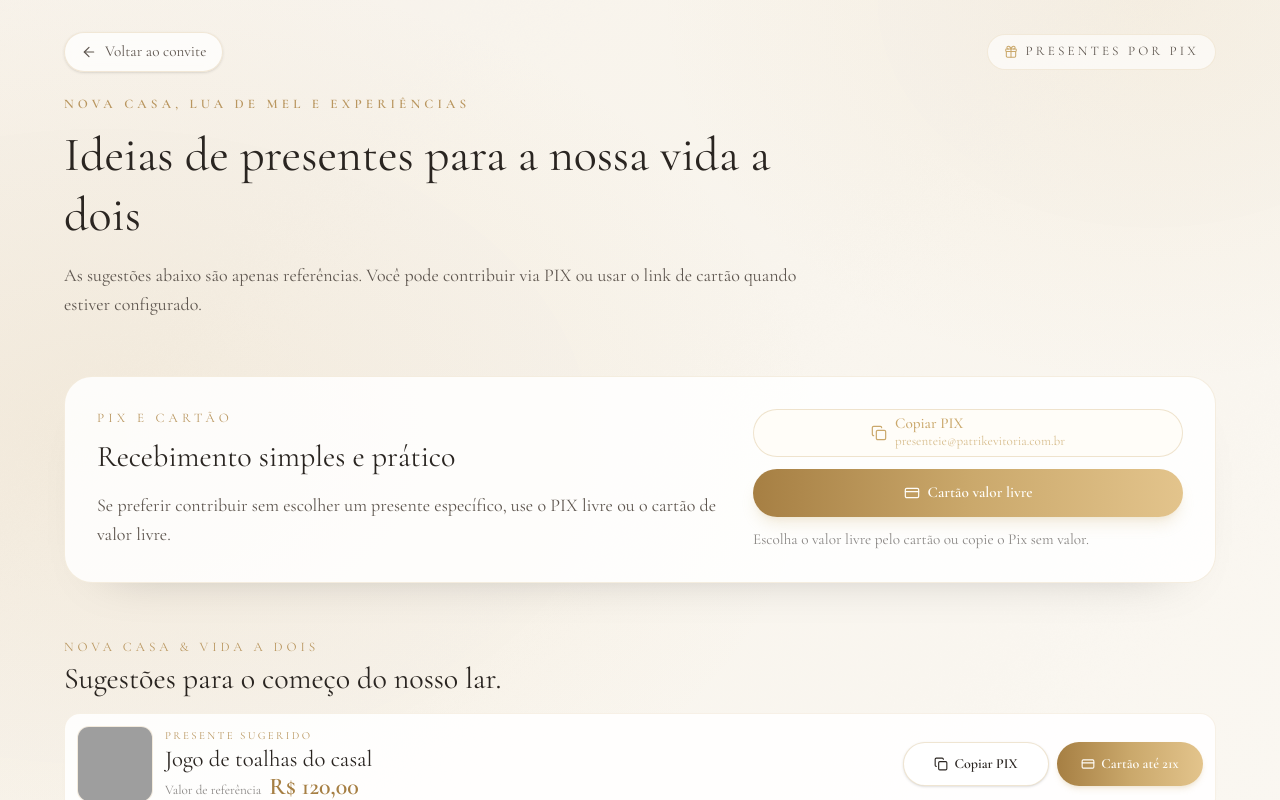
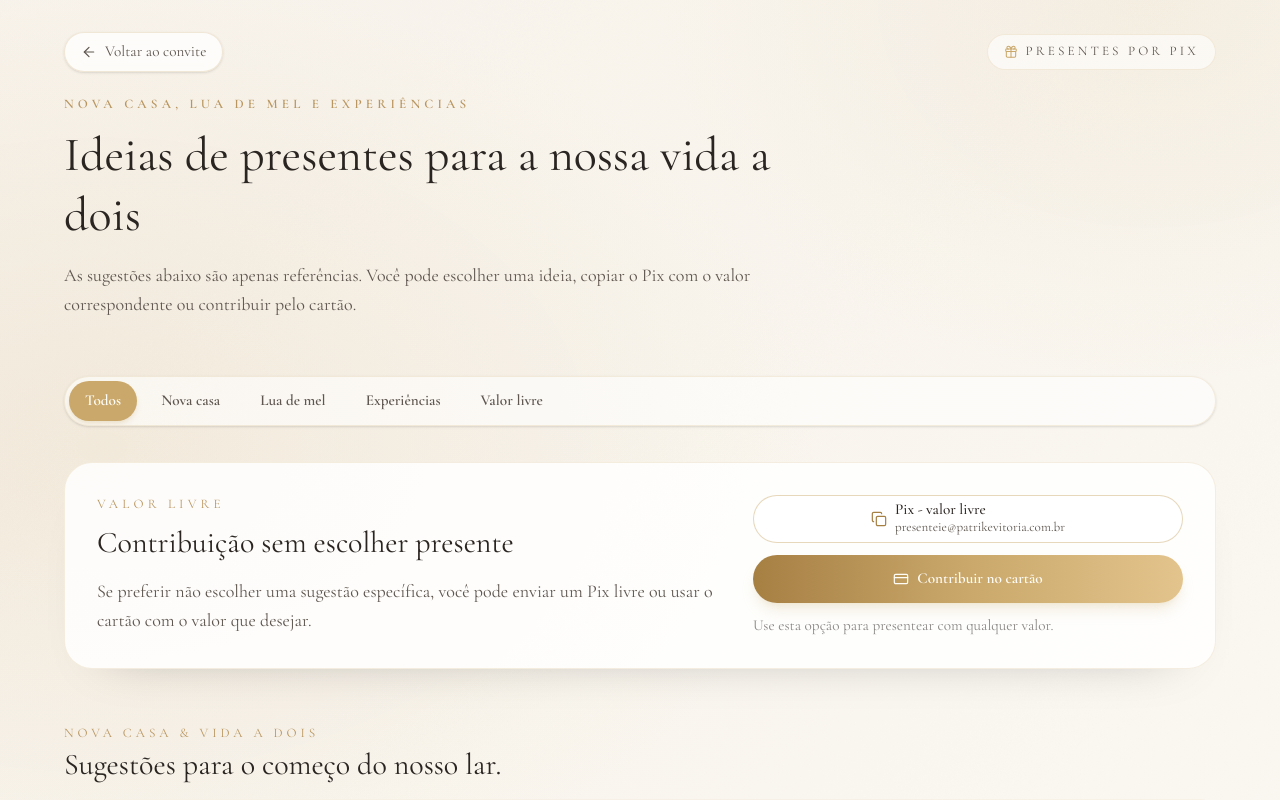
Before and after one commit to patrikcoelho/convite, a Next.js app: page /presentes in a window 1280 px wide. Shown: the top 800 px of the page. Built offline with nearby package versions, Linux system fonts and the light colour scheme; grey boxes are pictures that could not be loaded.

Commit message:
Improve gifts page filters and Pix UX

```diff
--- /dev/null
+++ b/app/presentes/layout.tsx
@@ -0,0 +1,15 @@
+import type { Metadata } from "next";
+
+export const metadata: Metadata = {
+  title: "Presentes | Vitória & Patrik",
+  description:
+    "Ideias de presentes para Vitória e Patrik, com contribuições por Pix ou cartão.",
+};
+
+export default function PresentesLayout({
+  children,
+}: Readonly<{
+  children: React.ReactNode;
+}>) {
+  return children;
+}
--- a/app/presentes/page.tsx
+++ b/app/presentes/page.tsx
@@ -114,11 +114,13 @@ type GiftIdea = {
 };
 
 const sections: Array<{
+  id: string;
   title: string;
   subtitle: string;
   items: GiftIdea[];
 }> = [
   {
+    id: "casa",
     title: "Nova Casa & Vida a Dois",
     subtitle: "Sugestões para o começo do nosso lar.",
     items: [
@@ -229,6 +231,7 @@ const sections: Array<{
     ],
   },
   {
+    id: "lua-de-mel",
     title: "Lua de Mel",
     subtitle: "Experiências em Buenos Aires e Colonia del Sacramento.",
     items: [
@@ -323,6 +326,7 @@ const sections: Array<{
     ],
   },
   {
+    id: "experiencias",
     title: "Experiências do Casal",
     subtitle: "Momentos simples e especiais para a rotina a dois.",
     items: [
@@ -377,14 +381,29 @@ const sections: Array<{
   },
 ];
 
+const giftFilters = [
+  { id: "todos", label: "Todos" },
+  { id: "casa", label: "Nova casa" },
+  { id: "lua-de-mel", label: "Lua de mel" },
+  { id: "experiencias", label: "Experiências" },
+  { id: "valor-livre", label: "Valor livre" },
+] as const;
+
 function SectionCard({ idea }: { idea: GiftIdea }) {
   const [src, setSrc] = useState(idea.image);
   const [imageFailed, setImageFailed] = useState(false);
   const [copyStatus, setCopyStatus] = useState<"idle" | "success" | "error">("idle");
+  const copyTimeoutRef = useRef<ReturnType<typeof setTimeout> | null>(null);
   const Icon = idea.icon;
   const pixPayload = buildPixPayload(idea);
   const hasFixedAmount = typeof idea.amount === "number";
   const amountText = hasFixedAmount ? currency.format(idea.amount as number) : "Valor livre";
+
+  useEffect(() => {
+    return () => {
+      if (copyTimeoutRef.current) clearTimeout(copyTimeoutRef.current);
+    };
+  }, []);
 
   async function handleCopyItemPix() {
     setCopyStatus("idle");
@@ -393,7 +412,8 @@ function SectionCard({ idea }: { idea: GiftIdea }) {
     } else {
       setCopyStatus("error");
     }
-    setTimeout(() => setCopyStatus("idle"), 1800);
+    if (copyTimeoutRef.current) clearTimeout(copyTimeoutRef.current);
+    copyTimeoutRef.current = setTimeout(() => setCopyStatus("idle"), 2600);
   }
 
   return (
@@ -456,7 +476,13 @@ function SectionCard({ idea }: { idea: GiftIdea }) {
             }`}
           >
             <Copy className="h-3.5 w-3.5 shrink-0" strokeWidth={1.9} />
-            <span className="truncate">{copyStatus === "success" ? "Copiado" : "Copiar PIX"}</span>
+            <span className="truncate">
+              {copyStatus === "success"
+                ? "Copiado"
+                : hasFixedAmount
+                  ? `Pix ${amountText}`
+                  : "Pix livre"}
+            </span>
           </button>
 
           <a
@@ -469,6 +495,21 @@ function SectionCard({ idea }: { idea: GiftIdea }) {
             <span className="truncate">Cartão até 21x</span>
           </a>
         </div>
+
+        {copyStatus !== "idle" ? (
+          <p
+            className={`col-span-2 text-sm sm:col-start-2 sm:col-end-4 ${
+              copyStatus === "success" ? "text-gold-deep" : "text-red-600/90"
+            }`}
+            role="status"
+          >
+            {copyStatus === "success"
+              ? hasFixedAmount
+                ? `Código Pix de ${amountText} copiado.`
+                : "Chave Pix livre copiada."
+              : "Não foi possível copiar o Pix."}
+          </p>
+        ) : null}
       </div>
     </li>
   );
@@ -476,7 +517,19 @@ function SectionCard({ idea }: { idea: GiftIdea }) {
 
 export default function PresentesPage() {
   const [copyStatus, setCopyStatus] = useState<"idle" | "success" | "error">("idle");
+  const [activeFilter, setActiveFilter] = useState<(typeof giftFilters)[number]["id"]>("todos");
   const timeoutRef = useRef<ReturnType<typeof setTimeout> | null>(null);
+  const visibleSections =
+    activeFilter === "todos"
+      ? sections
+      : activeFilter === "valor-livre"
+        ? sections
+            .map((section) => ({
+              ...section,
+              items: section.items.filter((item) => typeof item.amount !== "number"),
+            }))
+            .filter((section) => section.items.length > 0)
+        : sections.filter((section) => section.id === activeFilter);
 
   useEffect(() => {
     return () => {
@@ -523,9 +576,33 @@ export default function PresentesPage() {
               Ideias de presentes para a nossa vida a dois
             </h1>
             <p className="mt-4 text-lg leading-relaxed text-ink-soft">
-              As sugestões abaixo são apenas referências. Você pode contribuir via PIX ou usar o
-              link de cartão quando estiver configurado.
+              As sugestões abaixo são apenas referências. Você pode escolher uma ideia, copiar o
+              Pix com o valor correspondente ou contribuir pelo cartão.
             </p>
+          </div>
+        </div>
+      </section>
+
+      <section className="px-5 pb-7 sm:px-8 sm:pb-9">
+        <div className="mx-auto max-w-6xl">
+          <div
+            className="flex gap-2 overflow-x-auto rounded-full border border-gold/20 bg-white/60 p-1 shadow-sm"
+            aria-label="Filtrar sugestões de presentes"
+          >
+            {giftFilters.map((filter) => (
+              <button
+                key={filter.id}
+                type="button"
+                onClick={() => setActiveFilter(filter.id)}
+                className={`h-10 shrink-0 rounded-full px-4 text-sm font-semibold transition ${
+                  activeFilter === filter.id
+                    ? "bg-gold text-ivory shadow-md shadow-gold/20"
+                    : "text-ink-soft hover:bg-champagne/75 hover:text-ink"
+                }`}
+              >
+                {filter.label}
+              </button>
+            ))}
           </div>
         </div>
       </section>
@@ -534,11 +611,11 @@ export default function PresentesPage() {
         <div className="mx-auto max-w-6xl rounded-[28px] border border-gold/20 bg-white/84 p-6 shadow-[0_24px_54px_-44px_rgba(0,0,0,0.34)] sm:p-8">
           <div className="grid gap-6 lg:grid-cols-[1fr_minmax(300px,430px)] lg:items-center">
             <div>
-              <p className="text-xs uppercase tracking-[0.32em] text-gold-muted">Pix e cartão</p>
-              <h2 className="mt-3 text-3xl text-ink">Recebimento simples e prático</h2>
+              <p className="text-xs uppercase tracking-[0.32em] text-gold-muted">Valor livre</p>
+              <h2 className="mt-3 text-3xl text-ink">Contribuição sem escolher presente</h2>
               <p className="mt-4 text-lg leading-relaxed text-ink-soft">
-                Se preferir contribuir sem escolher um presente específico, use o PIX livre ou o
-                cartão de valor livre.
+                Se preferir não escolher uma sugestão específica, você pode enviar um Pix livre ou
+                usar o cartão com o valor que desejar.
               </p>
             </div>
 
@@ -550,13 +627,13 @@ export default function PresentesPage() {
                 className={`inline-flex h-12 items-center justify-center rounded-full border px-4 text-sm font-medium transition focus-visible:outline-none focus-visible:ring-2 focus-visible:ring-gold/30 ${
                   copyStatus === "success"
                     ? "border-gold bg-gold text-ivory shadow-lg shadow-gold/30"
-                    : "border-gold/30 bg-ivory/90 text-gold hover:bg-champagne/70"
+                    : "border-gold/45 bg-white text-ink hover:bg-champagne/70"
                 }`}
               >
-                <Copy className="h-4 w-4 shrink-0" strokeWidth={1.8} />
+                <Copy className="h-4 w-4 shrink-0 text-gold-deep" strokeWidth={1.8} />
                 <span className="ml-2 flex min-w-0 flex-col items-start leading-tight">
-                  <span>Copiar PIX</span>
-                  <span className="max-w-[220px] truncate text-xs font-normal opacity-75">{pixKey}</span>
+                  <span className="text-ink">Pix - valor livre</span>
+                  <span className="max-w-[220px] truncate text-xs font-normal text-ink-soft">{pixKey}</span>
                 </span>
               </button>
 
@@ -567,7 +644,7 @@ export default function PresentesPage() {
                 className="inline-flex h-12 items-center justify-center rounded-full bg-gradient-to-r from-gold-deep via-gold to-gold-bright px-4 text-sm font-semibold text-ivory shadow-lg shadow-gold/20 transition hover:-translate-y-0.5"
               >
                 <CreditCard className="mr-2 h-4 w-4" strokeWidth={1.8} />
-                Cartão valor livre
+                Contribuir no cartão
               </a>
 
               <p className="text-sm text-ink/55">
@@ -575,7 +652,7 @@ export default function PresentesPage() {
                   ? "Chave Pix copiada."
                   : copyStatus === "error"
                     ? "Não foi possível copiar a chave Pix."
-                    : "Escolha o valor livre pelo cartão ou copie o Pix sem valor."}
+                    : "Use esta opção para presentear com qualquer valor."}
               </p>
             </div>
           </div>
@@ -583,7 +660,7 @@ export default function PresentesPage() {
       </section>
 
       <section id="presentes" className="space-y-10 px-5 pb-12 sm:px-8 sm:pb-16">
-        {sections.map((section) => (
+        {visibleSections.map((section) => (
           <div key={section.title} className="mx-auto max-w-6xl">
             <div className="mb-4 max-w-3xl">
               <p className="text-xs uppercase tracking-[0.3em] text-gold-muted">{section.title}</p>
```
